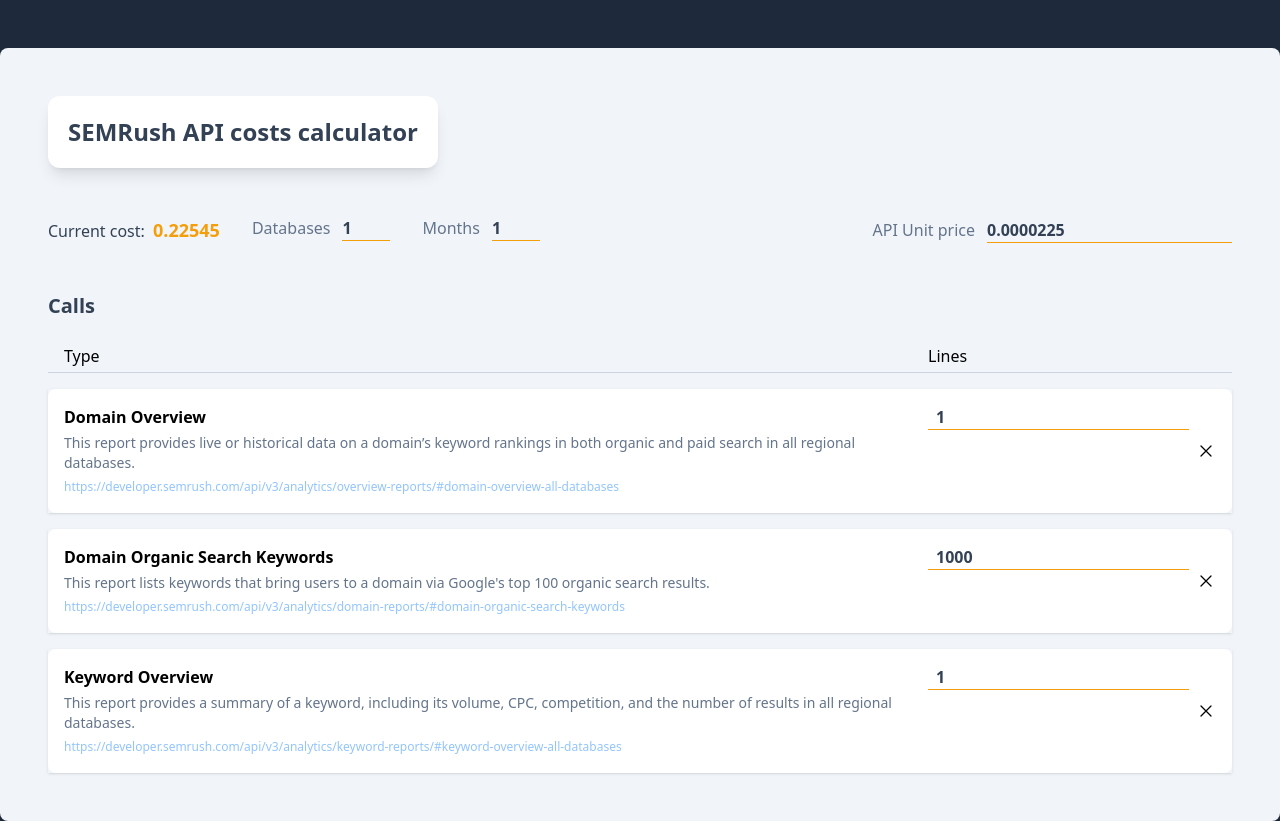
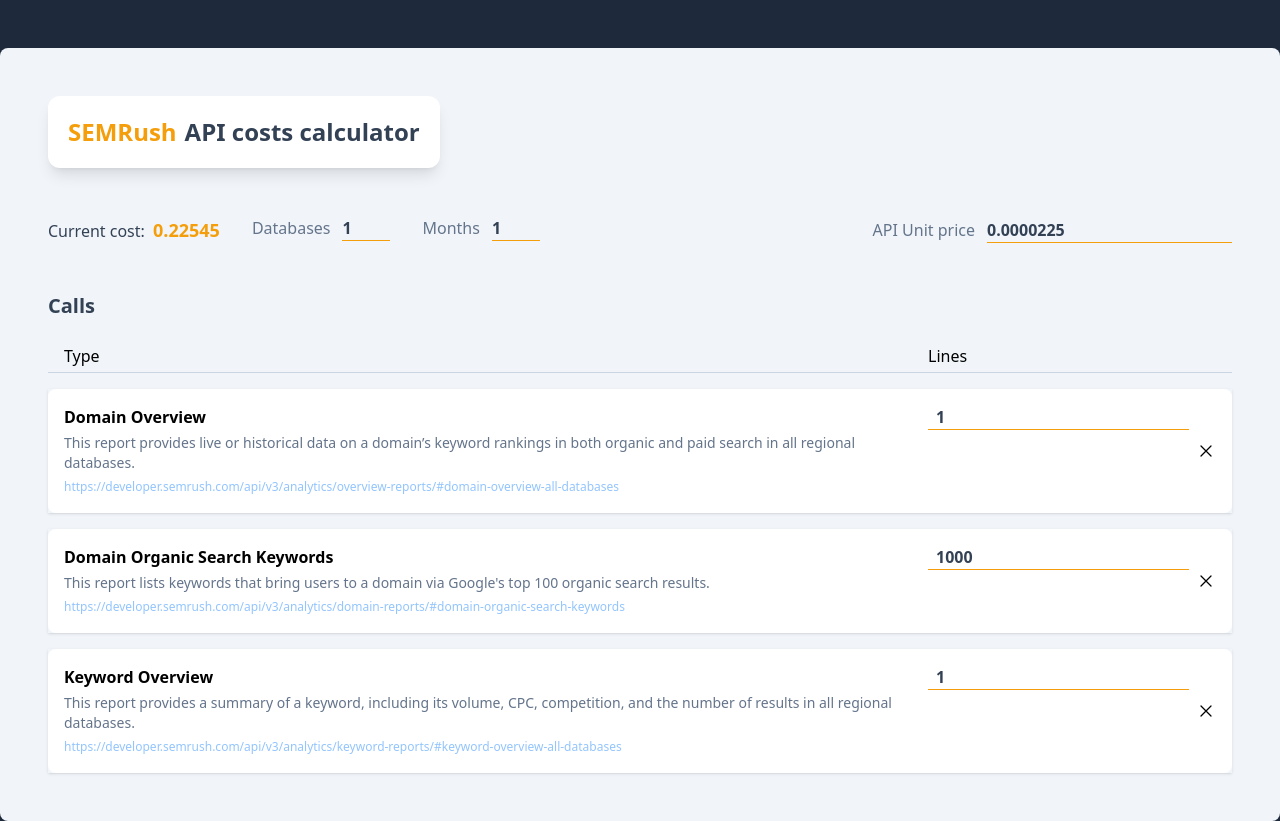
Before and after one commit to Noogic/semrush-pricing-calculator, a Vue app: page / in a window 1280 px wide. Built offline with nearby package versions, Linux system fonts and the light colour scheme.

Commit message:
UI tunning

```diff
--- a/src/App.vue
+++ b/src/App.vue
@@ -1,7 +1,7 @@
 <template>
     <div class="min-h-screen bg-slate-800 flex flex-col">
         <div class="mt-12 p-12 mx-auto w-full max-w-7xl bg-slate-100 rounded-lg">
-            <h1 class="text-2xl inline-flex font-bold text-slate-700 bg-white rounded-xl p-5 shadow-lg">SEMRush API costs calculator</h1>
+            <h1 class="text-2xl inline-flex font-semibold text-slate-700 bg-white rounded-xl p-5 shadow-lg"><span class="font-bold text-amber-500 mr-2">SEMRush</span> API costs calculator</h1>
             <div>
                 <div class="mt-12 flex justify-between">
                     <div class="flex text-slate-700">
```
